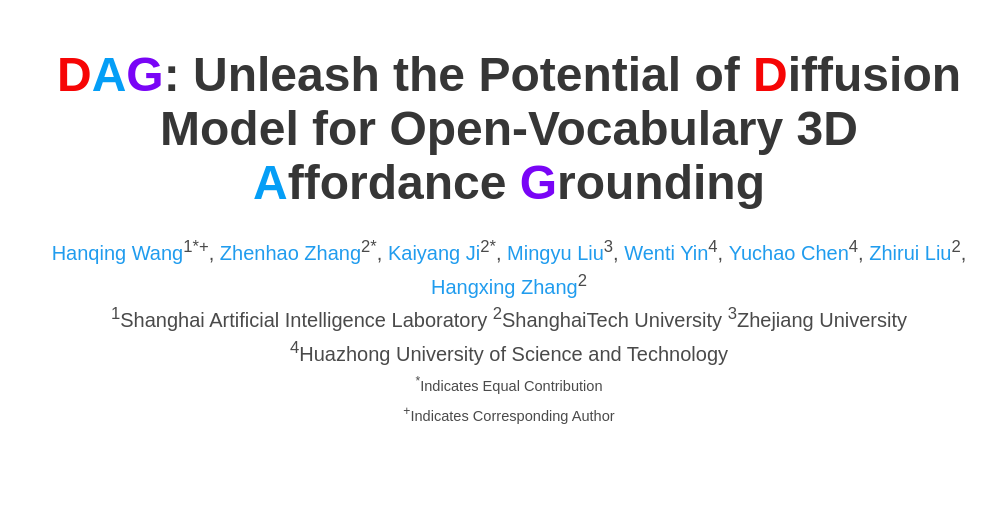
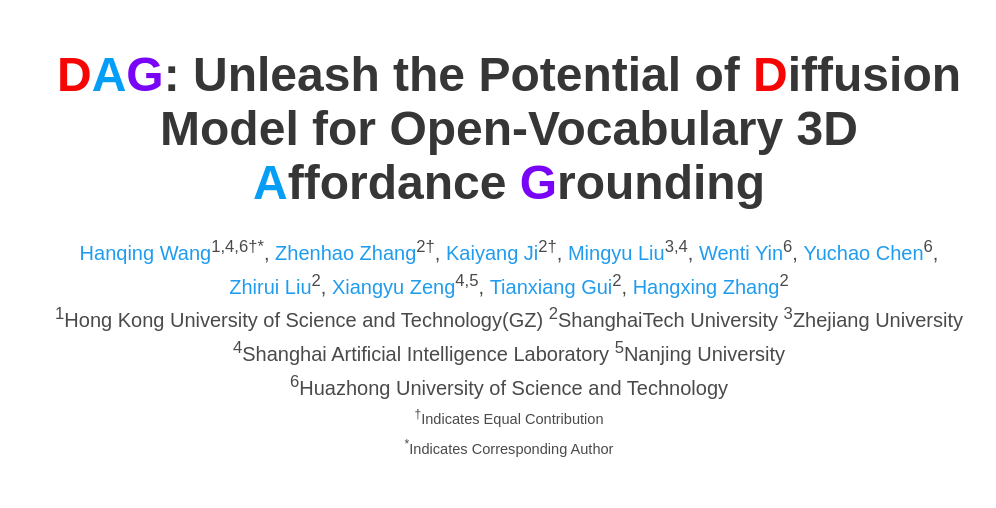
Before and after one commit to Zhenhao-Zhang/DAG_page, a plain HTML site: page index.html in a window 1280 px wide. Shown: the top 508 px of the page, without its empty margins (131-1127 px from the left). Drawn offline with nearby package versions, Linux system fonts and the light colour scheme; some icons are missing; a web font is replaced by a local one.

Commit message:
Update index.html

```diff
--- a/index.html
+++ b/index.html
@@ -57,31 +57,37 @@
               <!-- Paper authors -->
 
                 <span class="author-block">
-                  <a href="https://hq-king.github.io/" target="_blank">Hanqing Wang</a><sup>1*+</sup>,</span>
+                  <a href="https://hq-king.github.io/" target="_blank">Hanqing Wang</a><sup>1,4,6†*</sup>,</span>
                   <span class="author-block">
-                    <a href="https://zhenhao-zhang.github.io/" target="_blank">Zhenhao Zhang</a><sup>2*</sup>,</span>
+                    <a href="https://zhenhao-zhang.github.io/" target="_blank">Zhenhao Zhang</a><sup>2†</sup>,</span>
                     <span class="author-block">
-                      <a href="https://curmack.github.io/" target="_blank">Kaiyang Ji</a><sup>2*</sup>,</span>
+                      <a href="https://curmack.github.io/" target="_blank">Kaiyang Ji</a><sup>2†</sup>,</span>
                       <span class="author-block">
-                      <a href="https://mingyulau.github.io/" target="_blank">Mingyu Liu</a><sup>3</sup>,</span>
+                      <a href="https://mingyulau.github.io/" target="_blank">Mingyu Liu</a><sup>3,4</sup>,</span>
                         <span class="author-block">
-                          <a href="https://github.com/WentiYin" target="_blank">Wenti Yin</a><sup>4</sup>,</span>
+                          <a href="https://github.com/WentiYin" target="_blank">Wenti Yin</a><sup>6</sup>,</span>
                           <span class="author-block">
-                            <a href="https://orcid.org/0009-0000-0473-7796" target="_blank">Yuchao Chen</a><sup>4</sup>,</span>
+                            <a href="https://orcid.org/0009-0000-0473-7796" target="_blank">Yuchao Chen</a><sup>6</sup>,</span>
                           <span class="author-block">
                             <a href="https://zhirui86.github.io/" target="_blank">Zhirui Liu</a><sup>2</sup>,</span>
+                            <span class="author-block">
+                            <a href="https://lanxingxuan.github.io/" target="_blank">Xiangyu Zeng</a><sup>4,5</sup>,</span>
+                            <span class="author-block">
+                            <a href="https://shiki-ta.github.io/" target="_blank">Tianxiang Gui</a><sup>2</sup>,</span>
                             <span class="author-block">
                             <a href="https://github.com/SherlockZhang666" target="_blank">Hangxing Zhang</a><sup>2</sup></span>
                   </span>
                   </div>
 
                   <div class="is-size-5 publication-authors">
-                    <span class="author-block"><sup>1</sup>Shanghai Artificial Intelligence Laboratory<br></span>
+                    <span class="author-block"><sup>1</sup>Hong Kong University of Science and Technology(GZ)<br></span>
                     <span class="author-block"><sup>2</sup>ShanghaiTech University<br></span>
                     <span class="author-block"><sup>3</sup>Zhejiang University<br></span>
-                    <span class="author-block"><sup>4</sup>Huazhong University of Science and Technology<br></span>
-                    <span class="eql-cntrb"><small><br><sup>*</sup>Indicates Equal Contribution</small></span>
-                    <span class="eql-cntrb"><small><br><sup>+</sup>Indicates Corresponding Author</small></span>
+                    <span class="author-block"><sup>4</sup>Shanghai Artificial Intelligence Laboratory<br></span>
+                    <span class="author-block"><sup>5</sup>Nanjing University<br></span>
+                    <span class="author-block"><sup>6</sup>Huazhong University of Science and Technology<br></span>
+                    <span class="eql-cntrb"><small><br><sup>†</sup>Indicates Equal Contribution</small></span>
+                    <span class="eql-cntrb"><small><br><sup>*</sup>Indicates Corresponding Author</small></span>
                   </div>
             </div>
           </div>
```
